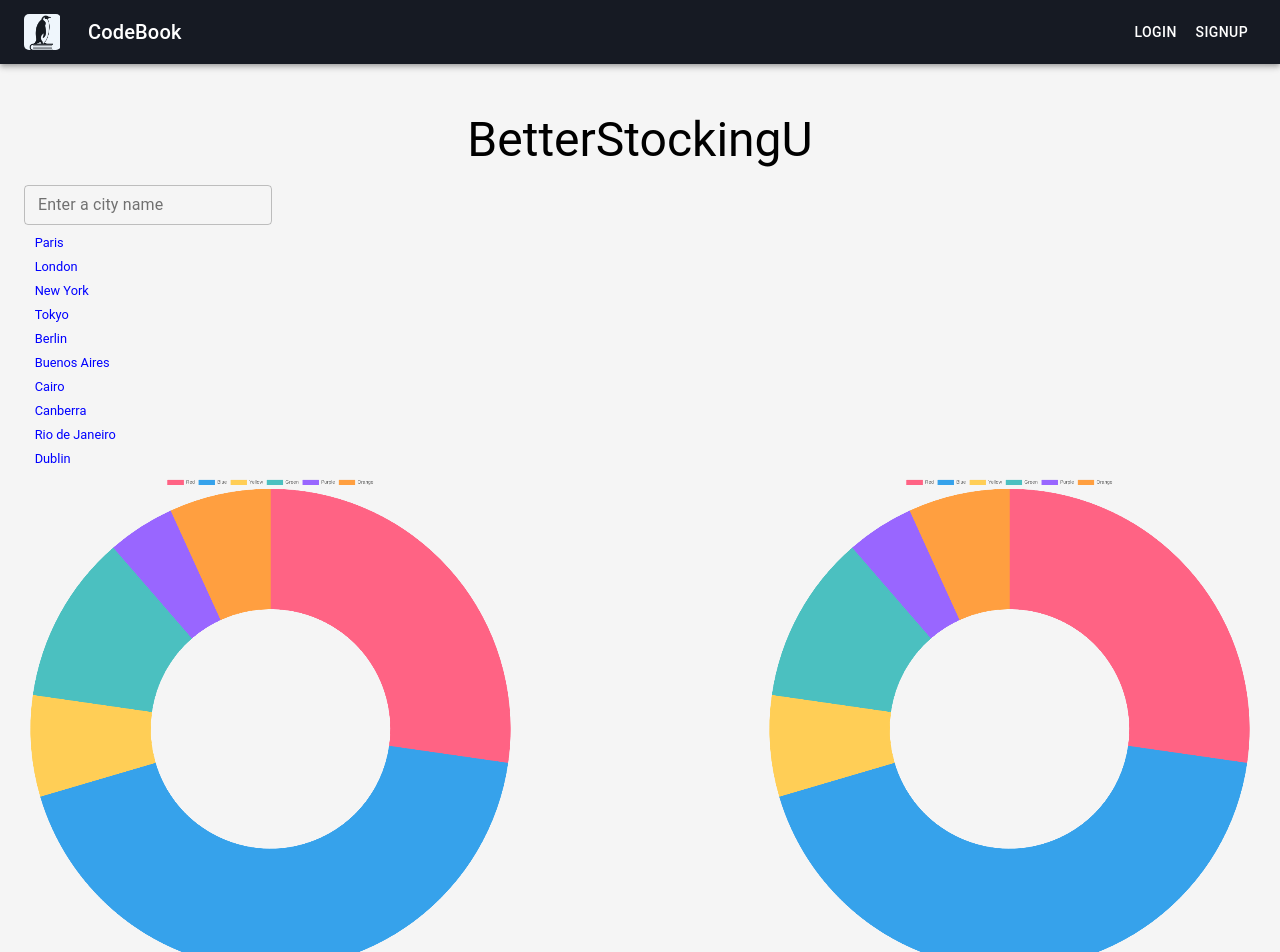
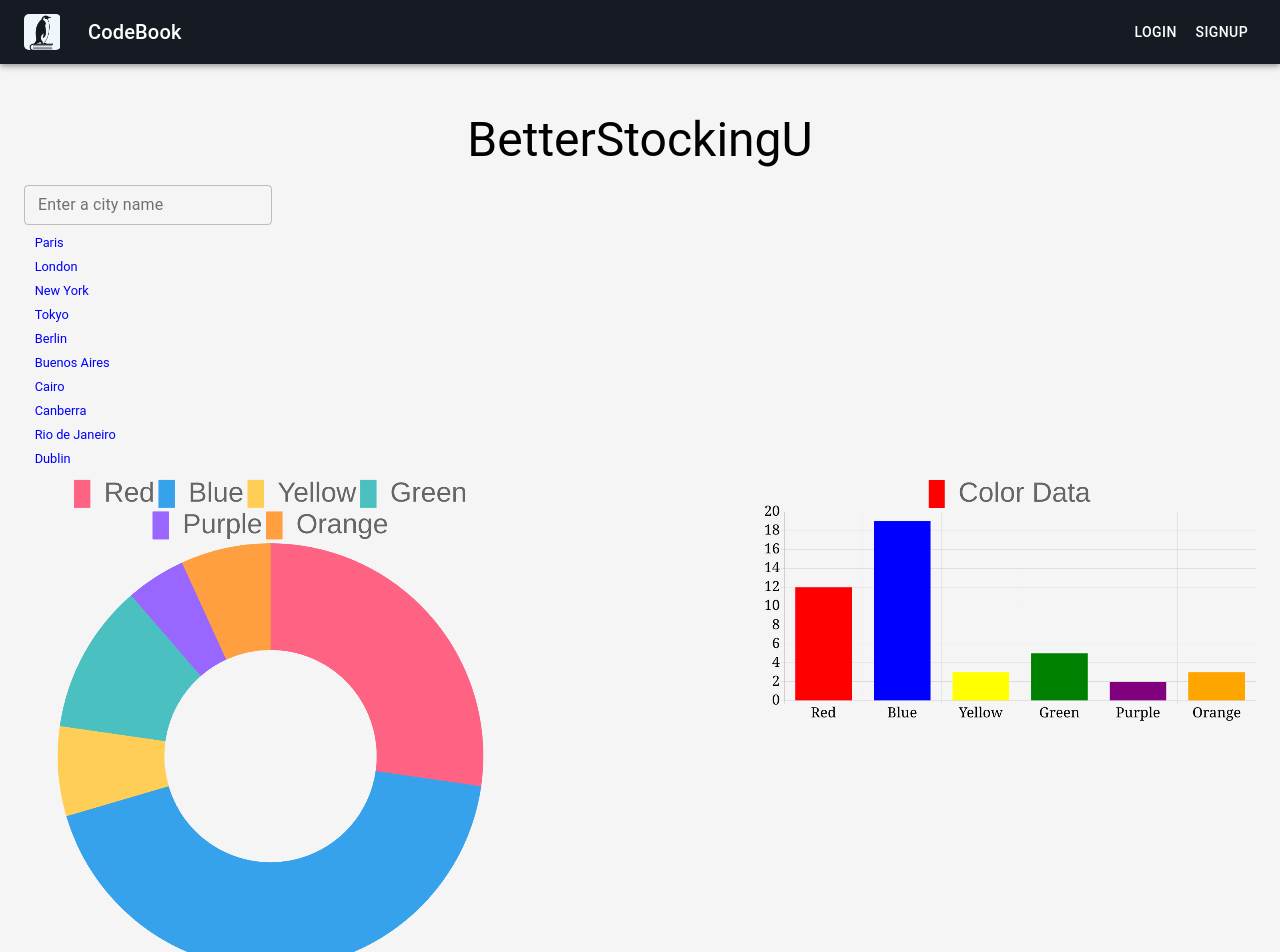
Before and after one commit to Tony-beeper/BetterStockingU, a React (Create React App) app in the folder frontend/: page / in a window 1280 px wide. Shown: the top 952 px of the page. Built offline with nearby package versions, Linux system fonts and the light colour scheme; no server answers.

Commit message:
frontend doughnut and barChart

```diff
--- a/frontend/package.json
+++ b/frontend/package.json
@@ -50,5 +50,8 @@
       "last 1 firefox version",
       "last 1 safari version"
     ]
+  },
+  "devDependencies": {
+    "faker": "^5.5.3"
   }
 }
--- /dev/null
+++ b/frontend/src/components/sentimentChart/barChart.js
@@ -0,0 +1,94 @@
+import React from "react";
+import {
+  Chart as ChartJS,
+  CategoryScale,
+  LinearScale,
+  BarElement,
+  Title,
+  Tooltip,
+  Legend,
+} from "chart.js";
+// import { Bar } from "react-chartjs-2";
+import faker from "faker";
+
+ChartJS.register(
+  CategoryScale,
+  LinearScale,
+  BarElement,
+  Title,
+  Tooltip,
+  Legend
+);
+const defaultFont = {
+  family: "Georgia",
+  size: 35,
+  color: "black",
+};
+const colorCode = "black";
+
+export const barOptions = {
+  scales: {
+    x: {
+      grid: {},
+      beginAtZero: false,
+      ticks: {
+        color: colorCode,
+        font: defaultFont,
+      },
+    },
+    y: {
+      grid: {},
+      beginAtZero: true,
+      ticks: {
+        color: colorCode,
+        font: defaultFont,
+      },
+    },
+  },
+  plugins: {
+    legend: {
+      labels: {
+        // This more specific font property overrides the global property
+        font: {
+          size: 69,
+          fontColor: "blue",
+        },
+      },
+    },
+  },
+};
+// export const options = {
+//   responsive: true,
+//   plugins: {
+//     legend: {
+//       position: "top",
+//     },
+//     title: {
+//       display: true,
+//       text: "Chart.js Bar Chart",
+//     },
+//   },
+// };
+
+const labels = ["Red", "Blue", "Yellow", "Green", "Purple", "Orange"];
+
+export const barData = {
+  labels,
+  datasets: [
+    {
+      label: "Color Data",
+      labelColor: "blue",
+      data: [12, 19, 3, 5, 2, 3],
+      backgroundColor: ["Red", "Blue", "Yellow", "Green", "Purple", "Orange"],
+    },
+    // {
+    //   label: "Color Data",
+    //   data: labels.map(() => faker.datatype.number({ min: 0, max: 1000 })),
+    //   backgroundColor: "rgba(1,2,3,0.7)",
+    // },
+  ],
+};
+
+// export function App() {
+//   return <Bar options={options} data={data} />;
+// }
--- a/frontend/src/components/sentimentChart/sentimentChart.js
+++ b/frontend/src/components/sentimentChart/sentimentChart.js
@@ -9,7 +9,6 @@ import {
   Tooltip,
   Legend,
 } from "chart.js";
-import { Doughnut } from "react-chartjs-2";
 
 ChartJS.register(
   ArcElement,
@@ -21,6 +20,25 @@ ChartJS.register(
   Tooltip,
   Legend
 );
+const defaultFont = {
+  family: "Georgia",
+  size: 16,
+  color: "black",
+};
+const colorCode = "black";
+
+export const options = {
+  plugins: {
+    legend: {
+      labels: {
+        // This more specific font property overrides the global property
+        font: {
+          size: 69,
+        },
+      },
+    },
+  },
+};
 
 export const doughData = {
   labels: ["Red", "Blue", "Yellow", "Green", "Purple", "Orange"],
--- a/frontend/src/pages/HomePage/HomePage.js
+++ b/frontend/src/pages/HomePage/HomePage.js
@@ -2,13 +2,18 @@ import "./HomePage.css";
 import { Container } from "@material-ui/core";
 import PageHeading from "../../components/Headings/PageHeading";
 import { doughData } from "../../components/sentimentChart/sentimentChart";
+import { options } from "../../components/sentimentChart/sentimentChart";
+
 import { Doughnut } from "react-chartjs-2";
+import { Bar } from "react-chartjs-2";
+
 // import "./App.css";
 // import Header from "./components/header/header";
 import { useEffect, useState } from "react";
 // import axios from "axios";
 // import SentimentChart from "./components/sentimentChart/sentimentChart";
 import SearchBar from "../../components/SearchBar/SearchBar";
+import { barData, barOptions } from "../../components/sentimentChart/barChart";
 
 const HomePage = () => {
   const filterData = (query, data) => {
@@ -57,8 +62,12 @@ const HomePage = () => {
       </div>
       <div className="homepage">
         {/* <img src={CodeBookIconWhite} className="backgroundImage" alt="icon" /> */}
-        <Doughnut data={doughData} className="backgroundImage" />
-        <Doughnut data={doughData} className="backgroundImage" />
+        <Doughnut
+          options={options}
+          data={doughData}
+          className="backgroundImage"
+        />
+        <Bar options={barOptions} data={barData} className="backgroundImage" />
         {/*
         <div className="credits">
           <CodebookLink href="/credits">Credits</CodebookLink>
```
Also changed, not shown: 1 other file (tests, documents, lock files or other folders).
